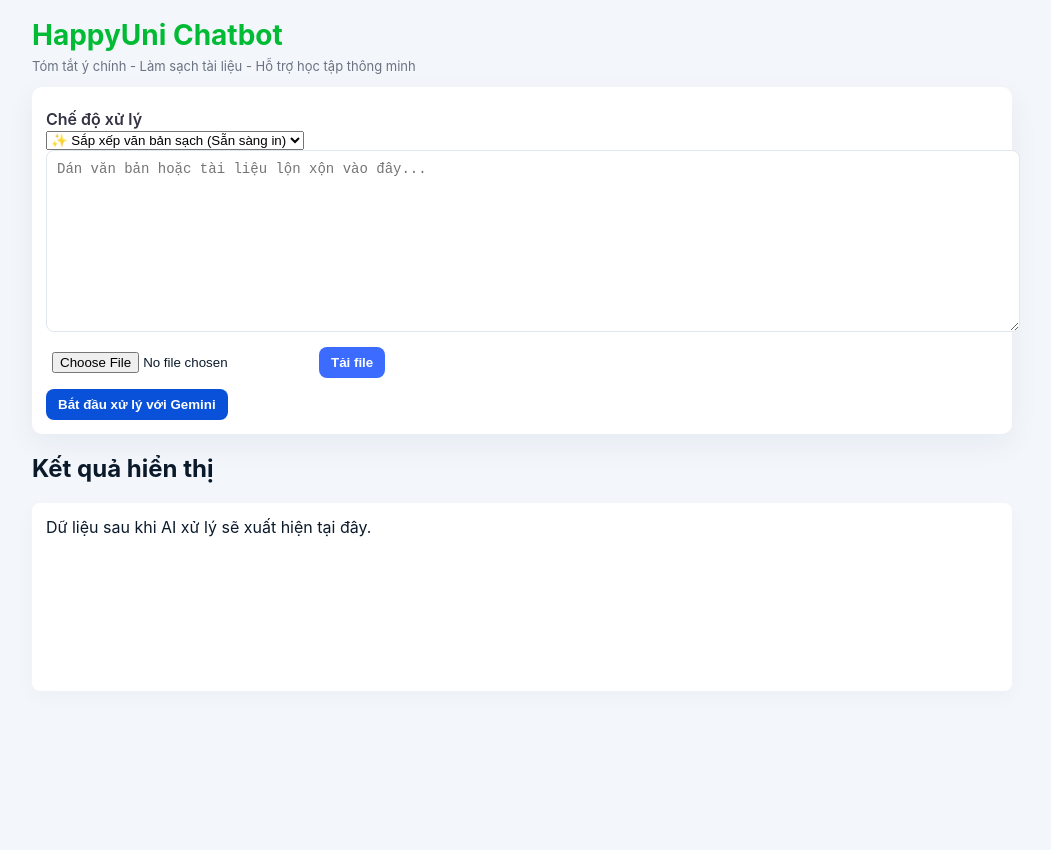
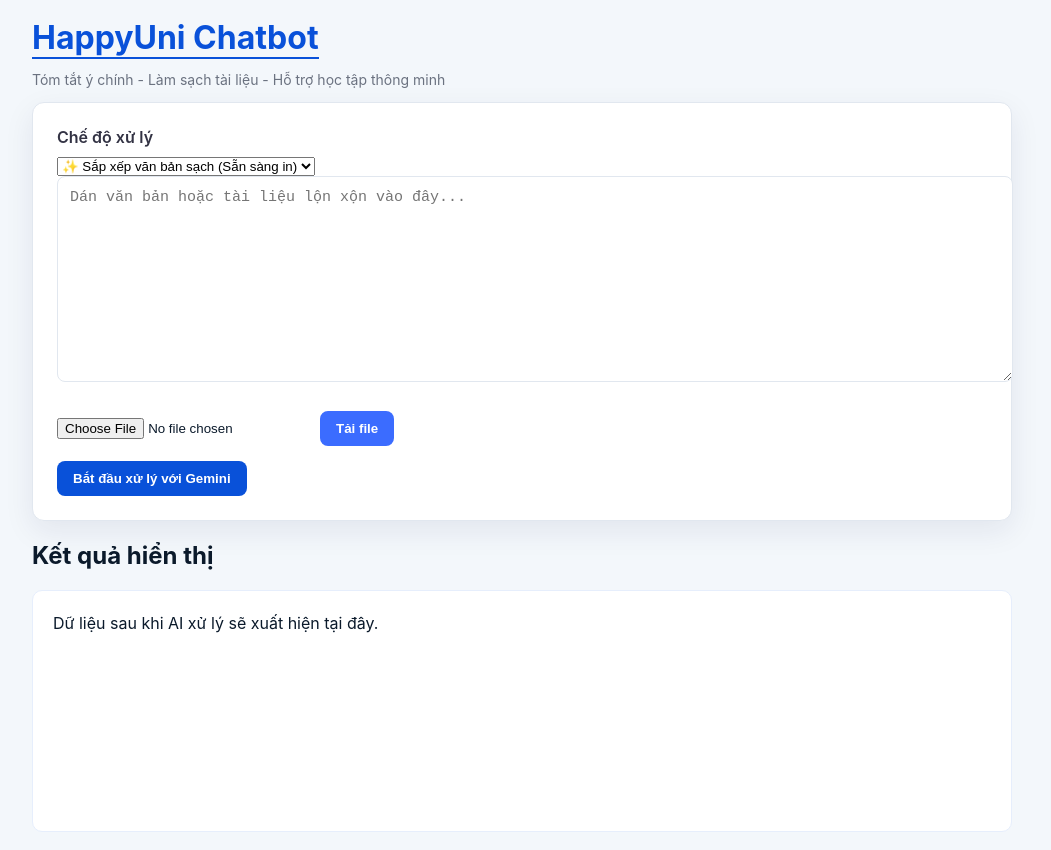
Before and after one commit to minchan303/nhom14, a website: page public/index.html in a window 1280 px wide. Shown: the whole page, without its empty margins (118-1169 px from the left). Before the commit the page ends 800 px from the top, so only its background shows below. Drawn offline with nearby package versions, Linux system fonts and the light colour scheme.

Commit message:
Update style.css

```diff
--- a/public/style.css
+++ b/public/style.css
@@ -1,22 +1,13 @@
-/* style.css */
-body { background: #f3f7fb; font-family: Inter, Arial, sans-serif; margin: 0; padding: 18px; color:#0b1a2b; }
+body { background: #f3f7fb; font-family: 'Inter', Arial, sans-serif; margin: 0; padding: 18px; color: #0b1a2b; }
 .container { max-width: 980px; margin: auto; }
-header h1 { margin: 0 0 6px 0; font-size: 28px; color:#0b3; }
-.muted { color:#6b7280; font-size:13px; margin-top:6px; }
+header h1 { margin: 0 0 6px 0; font-size: 32px; color: #0951d9; border-bottom: 2px solid #0951d9; display: inline-block; }
+.muted { color: #6b7280; font-size: 14px; margin-top: 6px; }
 
-.card { background: #fff; padding: 14px; border-radius: 10px; box-shadow: 0 10px 30px rgba(20,30,80,0.06); margin-bottom: 16px; }
-label { display:block; margin-top:8px; font-weight:600; color:#334; }
-textarea { width:100%; min-height:160px; padding:10px; border-radius:8px; border:1px solid #e1e7ef; resize:vertical; font-size:14px; }
-.row { display:flex; gap:8px; margin-top:10px; align-items:center; flex-wrap:wrap; }
-input[type="file"] { padding:6px; border-radius:6px; }
-button { background:#3b6cff; color:#fff; border:0; padding:8px 12px; border-radius:8px; cursor:pointer; font-weight:600; }
-button.primary { background:#0951d9; }
-.result { background:#fff; padding:14px; border-radius:8px; box-shadow:0 6px 20px rgba(20,30,60,0.03); min-height:160px; }
-.flashcards { display:flex; gap:10px; flex-wrap:wrap; }
-.flashcard { border:1px solid #e6eefc; padding:12px; border-radius:8px; width:calc(50% - 10px); background:#fbfdff; box-shadow: 0 4px 12px rgba(10,20,50,0.04); }
-.flashcard .q { font-weight:700; margin-bottom:6px; }
-.flashcard .a { color:#0b3; font-size:14px; }
-.pretty-text { white-space:pre-wrap; font-size:14px; line-height:1.6; }
-.mindmap-text pre { background:#fbfbfe; padding:10px; border-radius:6px; }
-canvas { max-width:100%; height:auto; }
-.error { color:#b91c1c; font-weight:700; }
+.card { background: #fff; padding: 24px; border-radius: 12px; box-shadow: 0 10px 30px rgba(20,30,80,0.08); margin-bottom: 20px; border: 1px solid #e1e7ef; }
+label { display: block; margin-bottom: 8px; font-weight: 600; color: #334; }
+textarea { width: 100%; min-height: 180px; padding: 12px; border-radius: 8px; border: 1px solid #e1e7ef; font-size: 15px; margin-bottom: 10px; }
+.row { display: flex; gap: 10px; margin-top: 15px; align-items: center; }
+button { background: #3b6cff; color: #fff; border: 0; padding: 10px 16px; border-radius: 8px; cursor: pointer; font-weight: 600; transition: 0.3s; }
+button:hover { opacity: 0.9; transform: translateY(-1px); }
+button.primary { background: #0951d9; }
+.result { background: #fff; padding: 20px; border-radius: 10px; border: 1px solid #e6eefc; min-height: 200px; white-space: pre-wrap; line-height: 1.6; }
```
